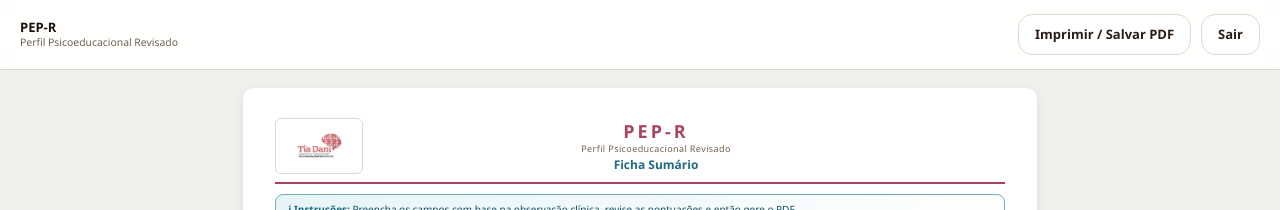
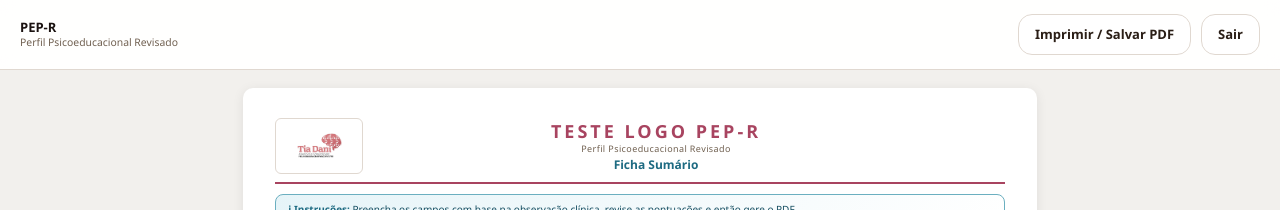
Before and after one commit to cliente-daniele-brugnoli/formulario-pep-r, a website: page public/index.html in a window 1280 px wide. Shown: the top 210 px of the page. Drawn offline with Linux system fonts and the light colour scheme.

Commit message:
Update index.html

```diff
--- a/public/index.html
+++ b/public/index.html
@@ -25,7 +25,7 @@
           <img src="/logo.jpeg" alt="Logo" class="logo-img" onerror="this.style.display='none'">
         </div>
         <div class="ph-center">
-          <div class="main">PEP-R</div>
+          <div class="main">TESTE LOGO PEP-R</div>
           <div class="sub">Perfil Psicoeducacional Revisado</div>
           <div class="sub2">Ficha Sumário</div>
         </div>
```
